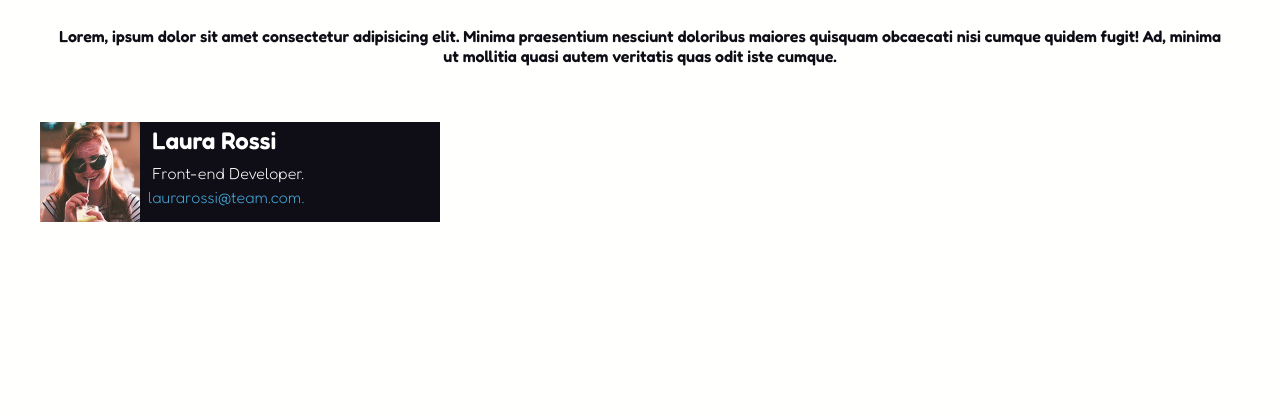
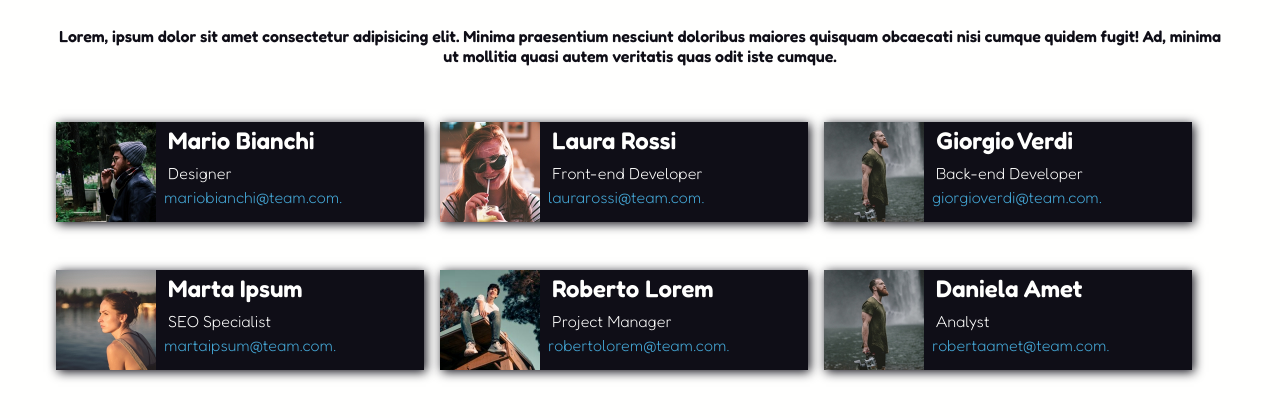
Before and after one commit to MatteoTarabella04/html-css-float-cards, a plain HTML site: page index.html in a window 1280 px wide. Shown: the part 112-530 px from the top of the page. Drawn offline with Linux system fonts and the light colour scheme.

Commit message:
add others col

```diff
--- a/assets/css/style.css
+++ b/assets/css/style.css
@@ -65,9 +65,13 @@ a:hover {
 
 .colums .col {
     float: left;
-    width: calc(100% / 3);
+    width: calc(100% / 3 - 2rem);
 
     background-color: var(--bg-t-black);
+    box-shadow: 2px 2px 10px var(--bg-t-black);
+
+    margin-left: 1rem;
+    margin-bottom: 3rem;
 
 }
 
--- a/index.html
+++ b/index.html
@@ -34,15 +34,75 @@
             <!-- description paragraph -->
             <section class="colums clearfix">
                 <div class="col">
+                    <img src="./assets/img/male1.png" alt="Lorem">
+                    <div class="content">
+                        <h2>
+                            Mario Bianchi
+                        </h2>
+                        <p>
+                            Designer
+                        </p>
+                        <a href="#">mariobianchi@team.com.</a>
+                    </div>
+                </div>
+                <div class="col">
                     <img src="./assets/img/female1.png" alt="Lorem">
                     <div class="content">
                         <h2>
                             Laura Rossi
                         </h2>
                         <p>
-                            Front-end Developer.
+                            Front-end Developer
                         </p>
                         <a href="#">laurarossi@team.com.</a>
+                    </div>
+                </div>
+                <div class="col">
+                    <img src="./assets/img/male2.png" alt="Lorem">
+                    <div class="content">
+                        <h2>
+                            Giorgio Verdi
+                        </h2>
+                        <p>
+                            Back-end Developer
+                        </p>
+                        <a href="#">giorgioverdi@team.com.</a>
+                    </div>
+                </div>
+                <div class="col">
+                    <img src="./assets/img/female2.png" alt="Lorem">
+                    <div class="content">
+                        <h2>
+                            Marta Ipsum
+                        </h2>
+                        <p>
+                            SEO Specialist
+                        </p>
+                        <a href="#">martaipsum@team.com.</a>
+                    </div>
+                </div>
+                <div class="col">
+                    <img src="./assets/img/male3.png" alt="Lorem">
+                    <div class="content">
+                        <h2>
+                            Roberto Lorem
+                        </h2>
+                        <p>
+                            Project Manager
+                        </p>
+                        <a href="#">robertolorem@team.com.</a>
+                    </div>
+                </div>
+                <div class="col">
+                    <img src="./assets/img/male2.png" alt="Lorem">
+                    <div class="content">
+                        <h2>
+                            Daniela Amet
+                        </h2>
+                        <p>
+                            Analyst
+                        </p>
+                        <a href="#">robertaamet@team.com.</a>
                     </div>
                 </div>
             </section>
```
